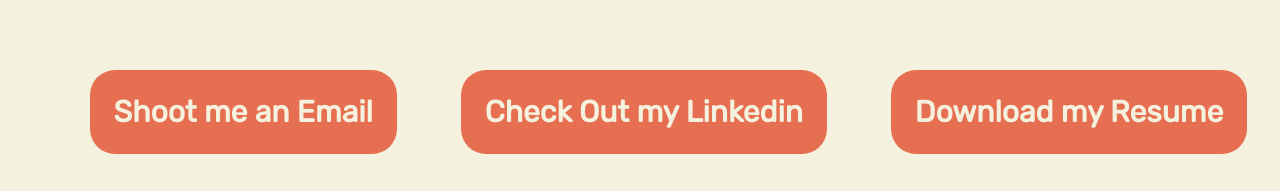
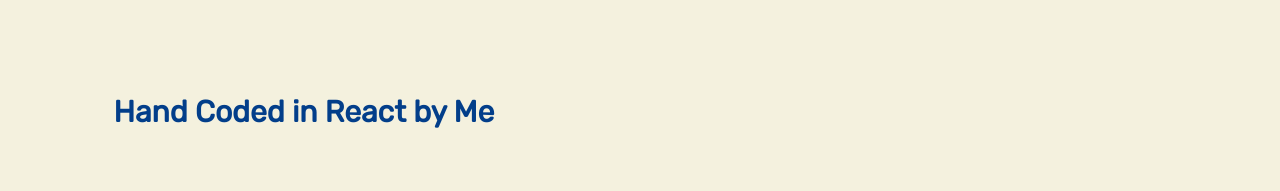
Before and after one commit to timkauai/jamesdpratt.com, a React (Create React App) app: page / in a window 1280 px wide. Shown: the part 1018-1209 px from the top of the page. Built offline with nearby package versions, Linux system fonts and the light colour scheme; a web font is replaced by a local one.

Commit message:
revising btns

```diff
--- a/src/App.css
+++ b/src/App.css
@@ -107,8 +107,6 @@
 }
 
 .buttons a {
-  background-color: #E76F51;
-  color: #F4F1DE;
   padding: 3vh;
   border-radius: 25px;
   width: max-content;
--- a/src/App.js
+++ b/src/App.js
@@ -18,9 +18,7 @@
 <div className="skills backside"><h4>💻</h4>I am profecient with Excel. Beyond that I frequently explore my passion in programming with web development tools like react and ocassionally python.</div>
 
 <div className="buttons">
-  <a className="email" href="mailto:work@jamesdpratt.com">Shoot me an Email</a>
-  <a className="linkedin" href="https://www.linkedin.com/in/jamesdprattt/">Check Out my Linkedin</a>
-  <a className="resume" href="./jamesprattresume.pdf" download>Download my Resume</a>
+  <a className="linkedin"> Hand Coded in React by Me</a>
 </div>
 
     </div>
```
